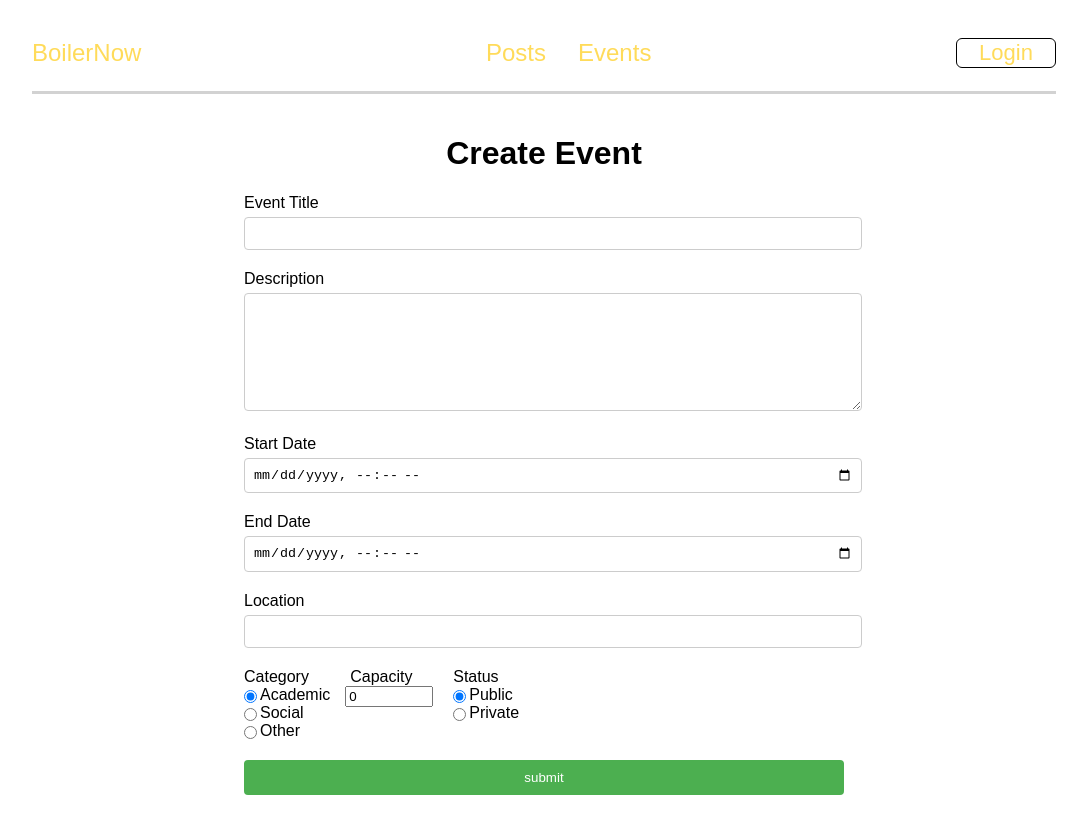
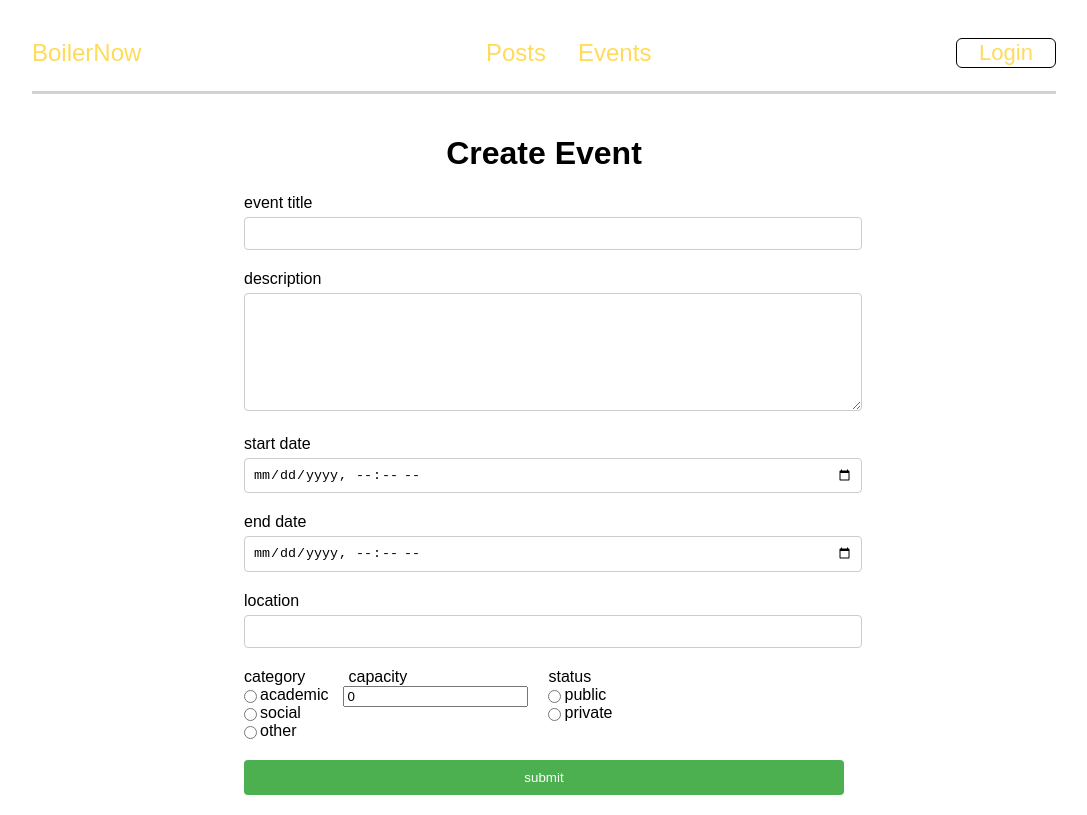
Before and after one commit to peterzong0731/BoilerNow, a React (Create React App) app in the folder client/: page /create-event in a window 1280 px wide. Shown: the whole page, without its empty margins (96-1183 px from the left). Built offline with nearby package versions, Linux system fonts and the light colour scheme; a web font is replaced by a local one.

Commit message:
Events page

```diff
--- a/client/src/components/CreateEventForm.js
+++ b/client/src/components/CreateEventForm.js
@@ -18,10 +18,10 @@ function CreateEventForm() {
     description: '',
     startDate: '',
     endDate: '',
-    category: 'Academic',
+    category: '',
     location: '',
     capacity: 0,
-    status: 'Public',
+    status: '',
     createdBy: userId
   });
 
@@ -45,7 +45,7 @@ function CreateEventForm() {
       <h1>Create Event</h1>
       <form onSubmit={handleSubmit}>
         <label>
-          Event Title
+          event title
           <input
             type="text"
             name="title"
@@ -54,7 +54,7 @@ function CreateEventForm() {
           />
         </label>
         <label>
-          Description
+          description
           <textarea
             name="description"
             value={eventData.description}
@@ -62,7 +62,7 @@ function CreateEventForm() {
           />
         </label>
         <label>
-          Start Date
+          start date
           <input
             type="datetime-local"
             name="startDate"
@@ -71,7 +71,7 @@ function CreateEventForm() {
           />
         </label>
         <label>
-          End Date
+          end date
           <input
             type="datetime-local"
             name="endDate"
@@ -80,7 +80,7 @@ function CreateEventForm() {
           />
         </label>
         <label>
-          Location
+          location
           <input
             type="text"
             name="location"
@@ -90,7 +90,7 @@ function CreateEventForm() {
         </label>
         <div className='last-row-container'>
           <div className='category-container'>
-            Category
+            category
             <label>
               <input
                 type="radio"
@@ -99,7 +99,7 @@ function CreateEventForm() {
                 checked={eventData.category === 'Academic'}
                 onChange={handleInputChange}
               />
-              Academic
+              academic
             </label>
             <label>
               <input
@@ -109,7 +109,7 @@ function CreateEventForm() {
                 checked={eventData.category === 'Social'}
                 onChange={handleInputChange}
               />
-              Social
+              social
             </label>
             <label>
               <input
@@ -119,43 +119,41 @@ function CreateEventForm() {
                 checked={eventData.category === 'Other'}
                 onChange={handleInputChange}
               />
-              Other
+              other
             </label>
           </div>
           <div className='category-container'>
-            Capacity
+            capacity
             <label>
               <input
                 type="number"
                 name="capacity"
                 value={eventData.capacity}
-                min="0"
-                max="999999"
                 onChange={handleInputChange}
               />
             </label>
           </div>
           <div className='category-container'>
-            Status
+            status
             <label>
               <input
                 type="radio"
                 name="status"
-                value="Public"
-                checked={eventData.status === 'Public'}
+                value="public"
+                checked={eventData.status === 'public'}
                 onChange={handleInputChange}
               />
-              Public
+              public
             </label>
             <label>
               <input
                 type="radio"
                 name="status"
-                value="Private"
-                checked={eventData.status === 'Private'}
+                value="private"
+                checked={eventData.status === 'private'}
                 onChange={handleInputChange}
               />
-              Private
+              private
             </label>
           </div>
         </div>
--- a/client/src/components/Events.js
+++ b/client/src/components/Events.js
@@ -71,10 +71,11 @@ function Events() {
                     params: { year: year, month: month }
                 });
                 const events = response.data;
+                console.log(events)
                 const eventsMappedByDay = {};
 
                 events.forEach(event => {
-                    const dayOfMonth = new Date(event.eventStartDatetime).getDate();
+                    const dayOfMonth = new Date(event.startDate).getDate();
                     if (!eventsMappedByDay[dayOfMonth]) {
                         eventsMappedByDay[dayOfMonth] = [];
                     }
@@ -119,6 +120,7 @@ function Events() {
                     ))}
                 </div>
                 <div className="days-grid">
+                    {console.log(eventsData)}
                     {emptySlotsAtStart.concat(daySlots).concat(emptySlotsAtEnd).map((day, index) => (
                         <div key={index} className={`day-cell ${day ? '' : 'empty'}`}>
                             {day && <div className="day-number">{day}</div>}
```
